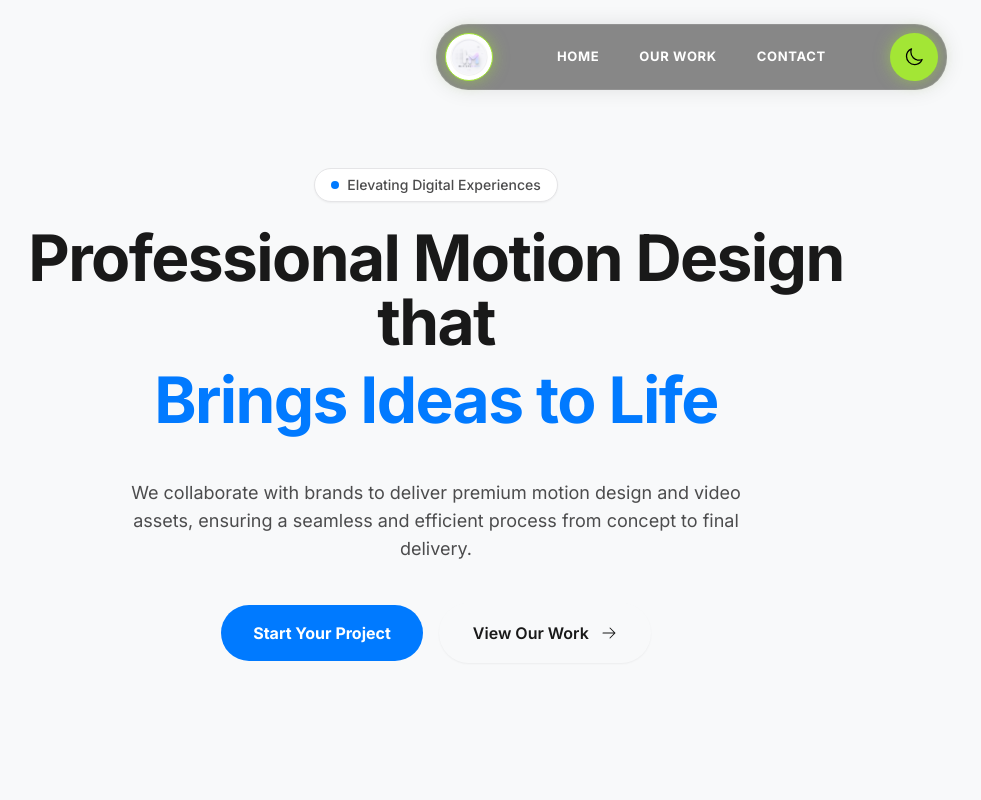
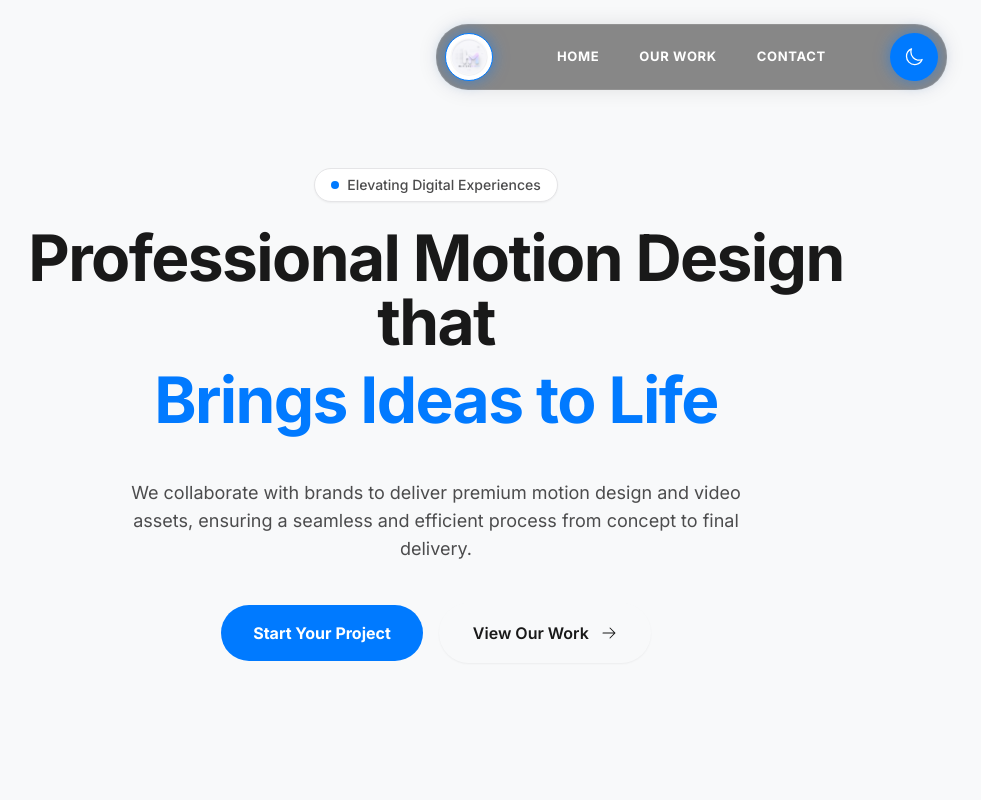
Before and after one commit to BerserkerOP/website, a Next.js app: page / in a window 1280 px wide. Shown: the top 800 px of the page, without its empty margins (204-1185 px from the left). Built offline with nearby package versions, Linux system fonts and the light colour scheme.

Commit message:
Update navbar accent colors from lime green to apple blue

```diff
--- a/components/Navbar.tsx
+++ b/components/Navbar.tsx
@@ -38,8 +38,8 @@ export default function Navbar() {
       className={`fixed top-4 md:top-6 left-1/2 -translate-x-1/2 z-50 transition-all duration-300 flex items-center justify-between p-2 rounded-[32px] bg-[#7a7a7a]/90 backdrop-blur-md shadow-[0_0_20px_rgba(0,0,0,0.1)] border border-white/10 gap-8 md:gap-16 w-[95%] sm:w-auto max-w-4xl`}
     >
       {/* Left Profile Picture */}
-      <Link href="/" className="w-12 h-12 rounded-full bg-white flex items-center justify-center shadow-[0_0_15px_rgba(163,230,53,0.5)] border border-[#a3e635] shrink-0 overflow-hidden relative group">
-        <div className="absolute inset-0 bg-[#a3e635] mix-blend-overlay opacity-0 group-hover:opacity-20 transition-opacity z-10" />
+      <Link href="/" className="w-12 h-12 rounded-full bg-white flex items-center justify-center shadow-[0_0_15px_rgba(0,122,255,0.5)] border border-[#007AFF] shrink-0 overflow-hidden relative group">
+        <div className="absolute inset-0 bg-[#007AFF] mix-blend-overlay opacity-0 group-hover:opacity-20 transition-opacity z-10" />
         <Image src="/icon.png" alt="HalftoneMotion" fill className="object-cover p-1 rounded-full" />
       </Link>
 
@@ -52,7 +52,7 @@ export default function Navbar() {
 
       <div className="flex items-center gap-4">
         {/* Theme Switcher as Cart Button */}
-        <ThemeToggle className="w-12 h-12 rounded-full bg-[#a3e635] flex items-center justify-center shadow-[0_0_15px_rgba(163,230,53,0.5)] shrink-0 hover:scale-105 transition-transform text-black group" />
+        <ThemeToggle className="w-12 h-12 rounded-full bg-[#007AFF] flex items-center justify-center shadow-[0_0_15px_rgba(0,122,255,0.5)] shrink-0 hover:scale-105 transition-transform text-white group" />
 
         {/* Mobile Nav Toggle */}
         <div className="flex items-center md:hidden gap-1 pl-1">
```
